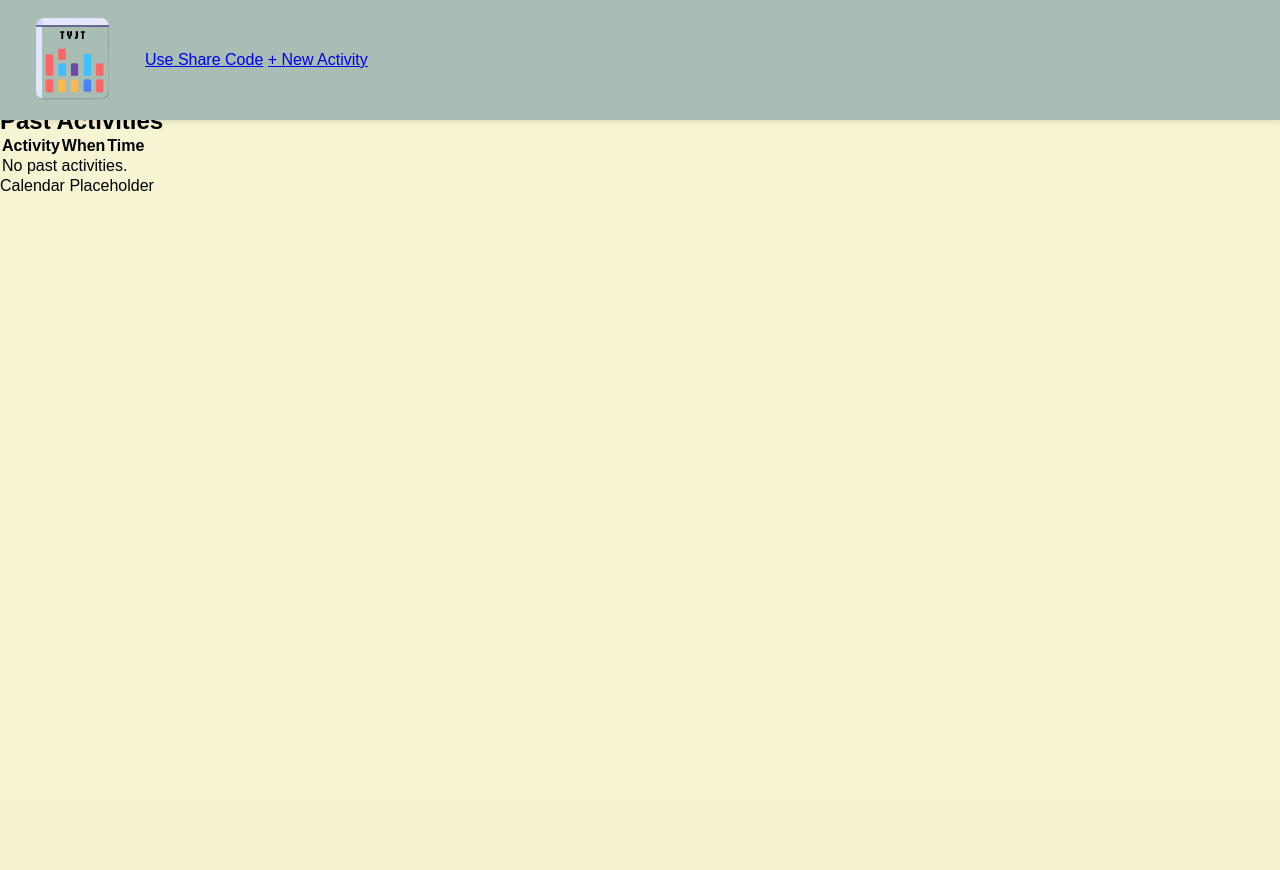
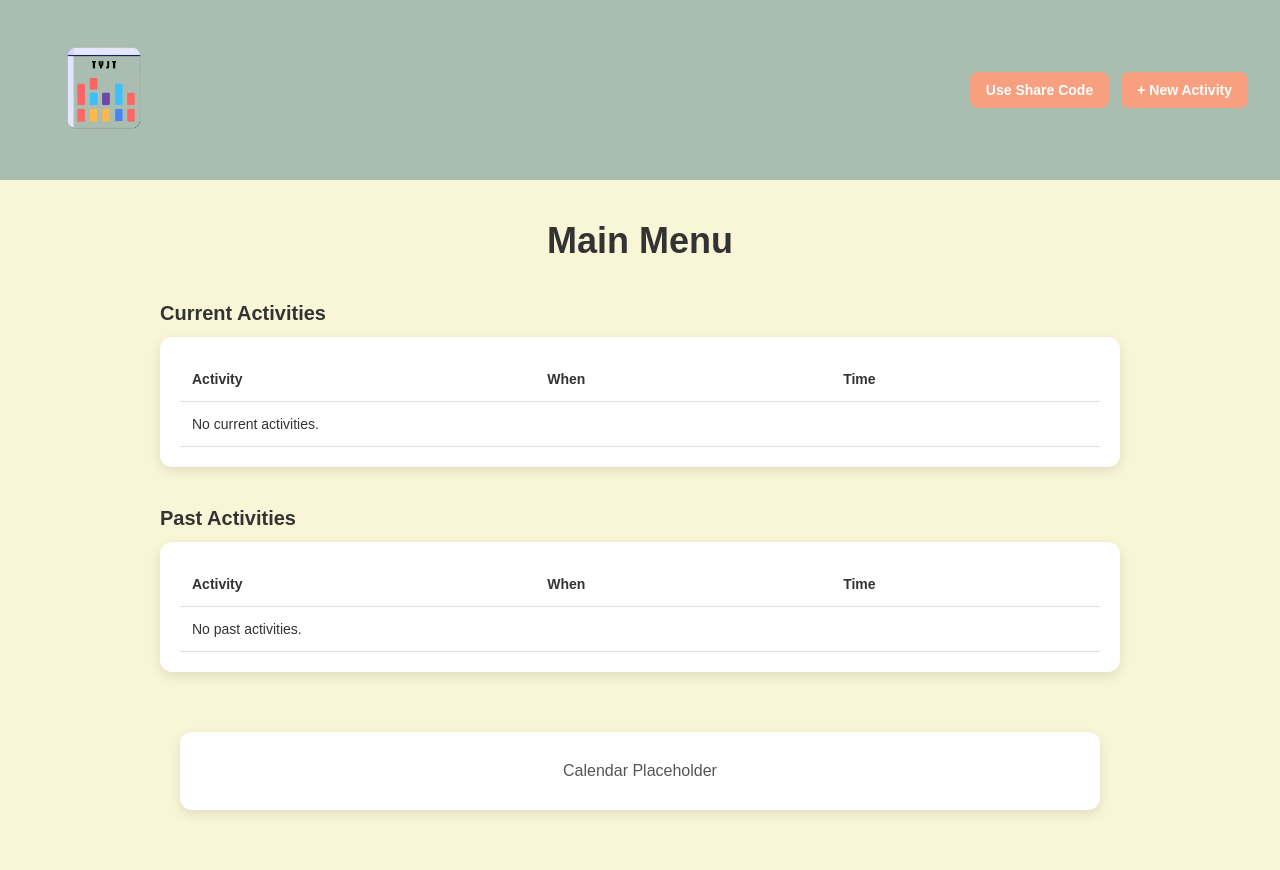
Before and after one commit to JillStingray1/CITS3403-Group-Project, a Flask app: template templates/main-menu.html in a window 1280 px wide. Before the commit the page ends 191 px from the top, so only its background shows below. Run offline with Flask 3, Linux system fonts and the light colour scheme; the template is opened without the code that fills it, so the values that code supplies are empty.

Commit message:
Update mainmenu.css logo
fixed logo size

```diff
--- a/static/stylesheet/mainmenu.css
+++ b/static/stylesheet/mainmenu.css
@@ -1,262 +1,116 @@
-/* make the logo clickable */
+/* Background color for the page */
+body.main-background {
+  margin: 0;
+  padding: 0;
+  font-family: Arial, sans-serif;
+  background-color: #f9f5d7;
+  color: #333;
+}
+
+/* Navbar */
+.navbar {
+  display: flex;
+  justify-content: space-between;
+  align-items: center;
+  background-color: #a9bdb0;
+  padding: 16px 32px;
+}
+
 .logo-link {
-  display: inline-block;
+  text-decoration: none;
 }
-.logo-link .logo-nav {
+
+.logo-nav {
+  height: 144px;
+}
+
+/* Right side of navbar (buttons) */
+.navbar-right {
+  display: flex;
+  gap: 12px;
+}
+
+.button {
+  padding: 10px 16px;
+  font-weight: bold;
+  border-radius: 8px;
+  text-decoration: none;
+  transition: background-color 0.2s ease;
+  font-size: 14px;
   cursor: pointer;
 }
 
-/* ─── Navbar (task bar) ───────────────────────────────────────────── */
-.navbar {
-  position: fixed; top: 0; left: 0;
-  width: 100%; height: 120px;
-  background-color: #A8BDB3;
-  box-shadow: 0 2px 6px rgba(0,0,0,0.1);
-  display: flex; align-items: center; z-index: 1000;
-}
-.nav-container {
-  width: 100%; max-width: 1200px;
-  margin: 0 auto; padding: 0 16px;
-  display: flex; justify-content: space-between; align-items: center;
-}
-.logo-nav { width: 145px; }
-.nav-buttons .btn-primary {
-  margin-left: 12px;
+.button-orange {
   background-color: #F89F7F;
-  color: #000;
-  padding: 16px 24px;
-}
-.nav-buttons .btn-primary:hover {
-  background-color: #E6785F;
+  color: white;
+  border: none;
 }
 
-/* ─── Share-Code Dropdown ───────────────────────────────────────────── */
-.share-dropdown {
-  position: relative;
-  display: inline-block;
-  margin-right: 12px;
+.button-orange:hover {
+  background-color: #e36745;
 }
 
-/* hide by default */
-.share-menu {
-  /* positioning below the navbar */
-  position: absolute;
-  top: 120%;
-  right: 0;
-
-  /* size & look */
-  width: 240px;
-  background: #fff;
-  border-radius: 12px;
-  box-shadow: 0 4px 12px rgba(0,0,0,0.1);
-  padding: 16px;
-  z-index: 1100;
-
-  /* fade-out animation with a small delay on hiding visibility */
-  opacity: 0;
-  visibility: hidden;
-  transition:
-    opacity 0.2s ease,
-    visibility 0.2s ease 0.2s; /* wait 0.2s before hiding */
+/* Main content layout */
+.main-content {
+  max-width: 1000px;
+  margin: 40px auto;
+  padding: 0 20px;
 }
 
-/* show when hovering the dropdown container or when any child has focus */
-.share-dropdown:hover .share-menu,
-.share-dropdown:focus-within .share-menu {
-  visibility: visible;
-  opacity: 1;
-  transition-delay: 0s; /* cancel hiding delay when shown */
+.main-content h1 {
+  font-size: 36px;
+  text-align: center;
+  margin-bottom: 40px;
 }
 
-/* header row with title + close */
-.share-menu-header {
-  display: flex;
-  justify-content: space-between;
-  align-items: center;
-  margin-bottom: 8px;
-}
-.share-menu-header span {
-  font-size: 1rem;
-  font-weight: 600;
-}
-.share-close {
-  background: transparent;
-  border: none;
-  font-size: 1.2rem;
-  line-height: 1;
-  cursor: pointer;
+/* Section titles */
+.card-section {
+  margin-bottom: 40px;
 }
 
-/* explanatory text */
-.share-menu p {
-  font-size: 0.875rem;
-  margin: 8px 0;
-  color: #333;
+.card-section h2 {
+  font-size: 20px;
+  margin-bottom: 12px;
 }
 
-/* form inside dropdown */
-.share-form {
-  display: flex;
-  flex-direction: column;
-  gap: 8px;
-}
-.share-code-input {
-  padding: 8px 12px;
-  border: 1px solid #ccc;
-  border-radius: 6px;
-  font-size: 0.9rem;
-}
-.import-btn {
-  padding: 8px 12px;
-  font-size: 0.9rem;
+/* Card container */
+.card {
+  background-color: white;
+  border-radius: 12px;
+  padding: 20px;
+  box-shadow: 0 4px 12px rgba(0, 0, 0, 0.1);
+  overflow-x: auto;
 }
 
-/* Make the “Import” button a bright blue */
-.share-menu .btn-primary {
-  background-color: #4F74F9;
+/* Tables inside cards */
+.card table {
+  width: 100%;
+  border-collapse: collapse;
 }
 
-/* A slightly darker hover state (adjust as you like) */
-.share-menu .btn-primary:hover {
-  background-color: #3C5ED2;
+.card th,
+.card td {
+  padding: 14px 12px;
+  border-bottom: 1px solid #ddd;
+  text-align: left;
+  font-size: 14px;
 }
 
-/* ─── Wrapper & Title ───────────────────────────────────────────── */
-.main-menu-wrapper {
-  margin: 160px auto 60px; /* clear navbar */
-  width: 90%; max-width: 800px;
-}
-.page-title {
-  font-size: 2.5rem;
-  margin-bottom: 24px;
-  text-align: left;
+.card th {
+  font-weight: bold;
 }
 
-/* ─── Activity Cards ───────────────────────────────────────────────── */
-.card.activity-card {
-  background: #fff;
-  border-radius: 12px;
-  box-shadow: 0 4px 12px rgba(0,0,0,0.1);
-  padding: 24px;
-  margin-bottom: 24px;
-}
-.activity-card h2 {
-  font-size: 1.5rem;
-  margin-bottom: 12px;
-  border-bottom: 1px solid #eee;
-  padding-bottom: 8px;
-}
-.activity-card table {
-  width: 100%; border-collapse: collapse;
-}
-.activity-card th, .activity-card td {
-  padding: 12px 8px;
-}
-.activity-card th {
-  text-align: left;
-  font-weight: 500;
-  color: #555;
-  border-bottom: 1px solid #ddd;
-}
-.activity-card tr + tr td {
-  border-top: 1px solid #f5f5f5;
-}
-
-/* ─── Calendar Card ─────────────────────────────────────────────────── */
-.card.calendar-card {
-  background: #fff;
-  border-radius: 12px;
-  box-shadow: 0 4px 12px rgba(0,0,0,0.1);
-  padding: 24px;
-  margin-bottom: 24px;
-}
-.calendar-header {
-  display: flex; align-items: center; justify-content: space-between;
-  margin-bottom: 16px;
-}
-.calendar-nav-btn {
-  background: #F89F7F;
-  border: none;
-  color: #000;
-  width: 36px; height: 36px;
-  border-radius: 50%;
-  font-size: 1.2rem;
-  cursor: pointer;
-}
-.calendar-nav-btn:hover {
-  background: #E6785F;
-}
-.calendar-title {
-  font-size: 1.5rem;
-  font-weight: 600;
-  color: #333;
-  flex: 1;
+/* Calendar placeholder section */
+.calendar-section {
+  padding: 20px;
   text-align: center;
 }
 
-/* weekday headings */
-.calendar-weekdays {
-  display: grid;
-  grid-template-columns: repeat(7,1fr);
-  text-align: center;
-  margin-bottom: 8px;
+.calendar-placeholder {
+  background-color: white;
+  padding: 30px;
+  border-radius: 12px;
+  box-shadow: 0 4px 12px rgba(0, 0, 0, 0.1);
+  font-size: 16px;
   color: #555;
-  font-weight: 500;
 }
-/* day cells */
-.calendar-days {
-  display: grid;
-  grid-template-columns: repeat(7,1fr);
-  grid-auto-rows: 40px;
-  gap: 4px;
-}
-.calendar-days div {
-  text-align: center;
-  line-height: 40px;
-  color: #333;
-  font-family: Arial, sans-serif;
-  position: relative;
-}
-.calendar-days .blank {
-  color: transparent;
-}
-.calendar-days .today {
-  background: #F89F7F;
-  color: #fff;
-  border-radius: 8px;
-}
-
-/* tooltip */
-.tooltip {
-  position: absolute;
-  background: #fff;
-  border: 1px solid #ddd;
-  box-shadow: 0 2px 8px rgba(0,0,0,0.1);
-  border-radius: 8px;
-  padding: 8px 12px;
-  z-index: 2000;
-  white-space: nowrap;
-}
-.tooltip .item {
-  margin-bottom: 6px;
-  display: flex; align-items: center; gap: 6px;
-}
-.tooltip .item:last-child {
-  margin-bottom: 0;
-}
-.tooltip .icon {
-  font-size: 1.1rem;
-}
-
-/* ─── Responsive ─────────────────────────────────────────────────────── */
-@media (max-width: 600px) {
-  .activity-card table, .activity-card th, .activity-card td {
-    display: block; width: 100%;
-  }
-  .activity-card th {
-    margin-top: 16px; border-bottom: none;
-  }
-  .calendar-weekdays, .calendar-days {
-    grid-template-columns: repeat(7,1fr);
-  }
-}
```
